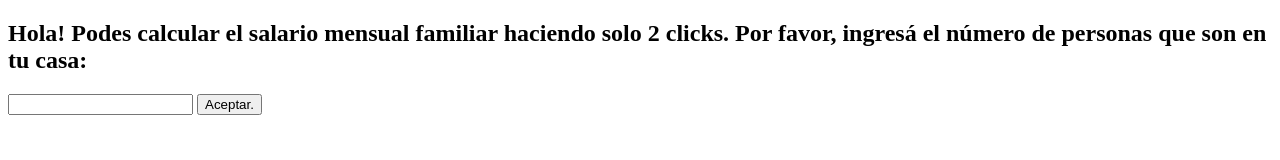
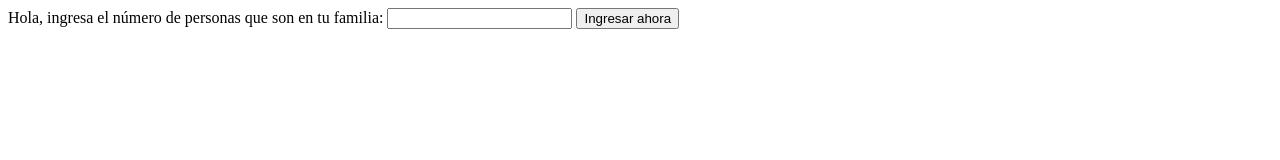
Before and after one commit to fngonzalez/iajs, a plain HTML site: page tareas/clase-6/index.html in a window 1280 px wide. Drawn offline with Linux system fonts and the light colour scheme.

Commit message:
limpia un poco las formas del código
intenté darle mejor lectura al código

```diff
--- a/tareas/clase-6/index.html
+++ b/tareas/clase-6/index.html
@@ -10,22 +10,27 @@
 </head>
 
 <body>
+    <label>Hola, ingresa el número de personas que son en tu familia:</label>
+    <input type="number" id="numeroDelGrupoFamiliar">
+    <button id=ingresar>Ingresar ahora</button>
 
-    <div id="bienvenida">
-        <p>
-            <h2>Hola!
-                Podes calcular el salario mensual familiar haciendo solo 2 clicks.
-                Por favor, ingresá el número de personas que son en tu casa:</h2>
-        </p>
-        <input type="number" id="cantidad-de-personas" >
-        <button id="boton-entrar" >Aceptar.</button>
+    <form id="formulario-familiar">
+
+    </form>
+
+    <div id="familia" style="display: none;">
+        <button id="aceptar">Aceptar</button>
+        <button id="limpiar">Empezar de nuevo</button>
+
+        <div id="edades-relevantes">
+
+        </div>
     </div>
 
-    <form id=resultado>
-    </form>
-    </div>
-    <button id="boton-calcular" style="display: none;">Calcular.</button>
-    <button id="empezar-de-nuevo" style="display: none;">Empezar de nuevo.</button>
+
+
+
+
 
     <script src='tarea-clase-6.js'></script>
 </body>
```
